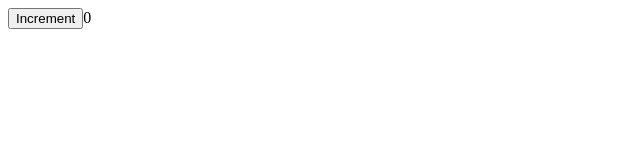
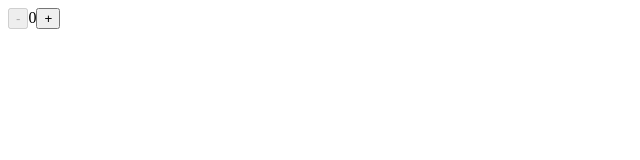
Before and after one commit to mas-se-wea/text-multiplier, a React (Create React App) app: page / in a window 1280 px wide. Shown: the top 160 px of the page, without its empty margins (0-640 px from the left). Built offline with nearby package versions, Linux system fonts and the light colour scheme.

Commit message:
Add decrement button

```diff
--- a/src/App.js
+++ b/src/App.js
@@ -6,17 +6,24 @@ class App extends Component {
     this.state = { count: 0 }
   }
 
+  render() {
+    return (
+      <div>
+        <button onClick={this.decrement} disabled={this.state.count <= 0}>
+          -
+        </button>
+        <span>{this.state.count}</span>
+        <button onClick={this.increment}>+</button>
+      </div>
+    )
+  }
+
   increment = () => {
     this.setState({ count: this.state.count + 1 })
   }
 
-  render() {
-    return (
-      <div>
-        <button onClick={this.increment}>Increment</button>
-        <span>{this.state.count}</span>
-      </div>
-    )
+  decrement = () => {
+    this.setState(prevState => ({ count: prevState.count - 1 }))
   }
 }
 
```
